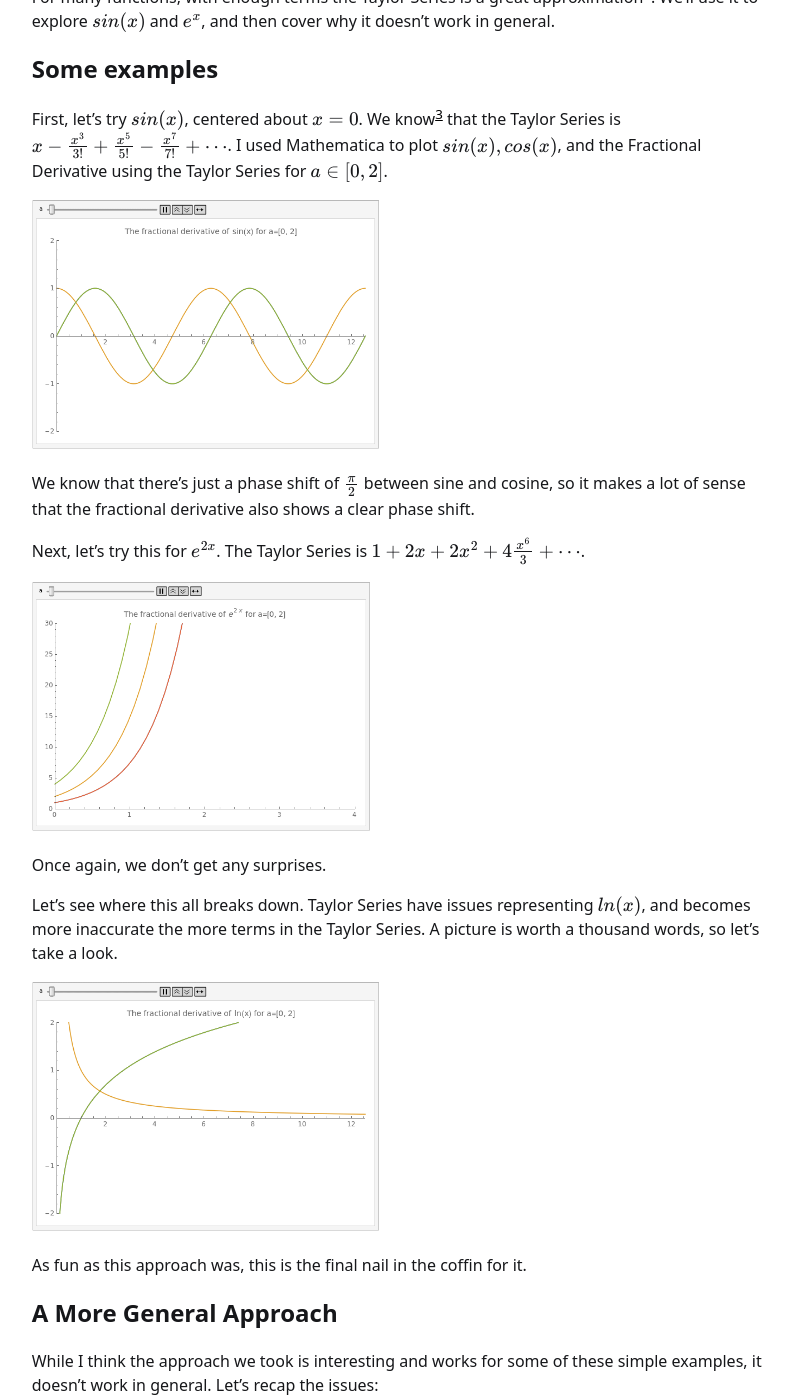
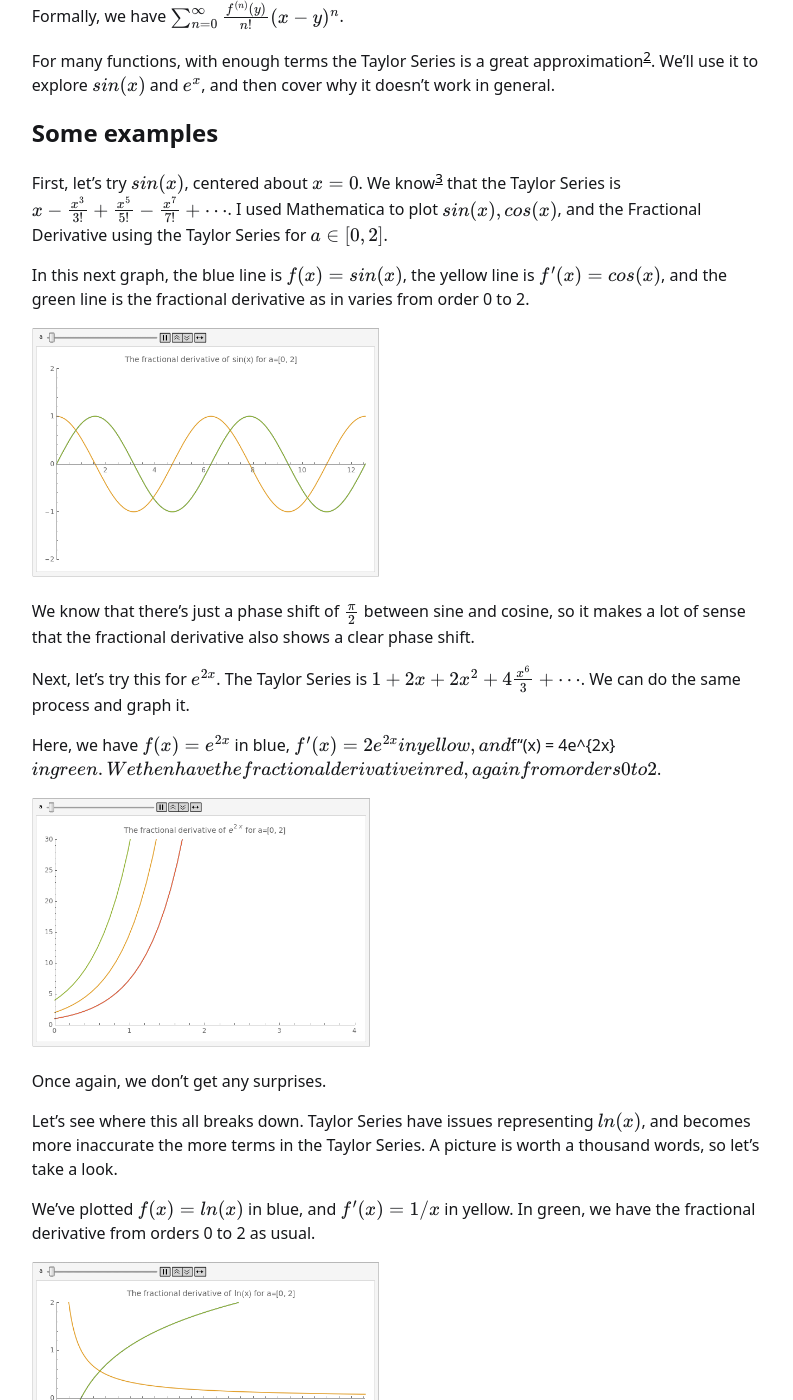
Before and after one commit to McIntireEvan/math-stories, a Jekyll site: the page built from _posts/2020-05-24-fractional-calc.md, in a window 1280 px wide and 1400 px high, scrolled down 3098 px. Shown: the whole window, without its empty margins (321-1114 px from the left). Built offline with Jekyll 4.4.1, drawn with Linux system fonts in a browser that asks for light colours; formulas are drawn with MathJax 3; some of the changed text lies outside the part shown.

Commit message:
Revisions to fractional derivatives

```diff
--- a/_posts/2020-05-24-fractional-calc.md
+++ b/_posts/2020-05-24-fractional-calc.md
@@ -11,7 +11,7 @@ In my second year of college, I took a small course on visualization using Mathe
 
 # Derivatives: A Recap
 
-As a quick recap, the derivative of a function $$f(x)$$ gives the rate of change of $$f$$ with respect to $$x$$. Usually we denote this as $$\frac{d}{dx}$$ or $$f'(x)$$. Since $$f'(x)$$ is also a function, we can take its serivative call the result the second derivative of $$f(x)$$. We can keep repeatedly do this $$n$$ times, and call it the $$n$$th derivative, or a derivative of **order** $$n$$. We write this as $$f^{(n)}(x)$$ or $$\frac{d^n}{dx^n}$$.
+As a quick recap, the derivative of a function $$f(x)$$ gives the rate of change of $$f$$ with respect to $$x$$. Usually we denote this as $$\frac{d}{dx}$$ or $$f'(x)$$. Since $$f'(x)$$ is also a function, we can take its derivative and call the result the second derivative of $$f(x)$$. We can keep repeatedly do this $$n$$ times, and call it the $$n$$th derivative, or a derivative of **order** $$n$$. We write this as $$f^{(n)}(x)$$ or $$\frac{d^n}{dx^n}$$.
 
 At this point, one might wonder if we can generalize derivatives further. The generalization we'll look at is allowing the order to be any real number.
 
@@ -45,6 +45,8 @@ Here, I've plotted $$\Gamma(n)$$ and $$(n-1)!$$. A few things to note:
 Now that we've extended the factorial, let's revisit our formula. Substituting Gamma as appropriate, we come up with $$f^{(a)}(x) = \frac{\Gamma (n + 1)}{\Gamma (n - a + 1)}x^{n-a}$$.
 
 We can go ahead and immediately put it to use. Consider $$f(x) = x^2$$. We'll look at its derivatives for orders in the domain $$[0, 2]$$. I've also plotted the integer-order derivatives we're used to. Before proceeding to the graph below, try to think of what it should look like.
+
+In this graph, the blue line is $$f(x) = x^2$$, the yellow line is $$f'(x) = 2x$$, and the green line is $$f''(x) = 2$$. The blue line is the fractional derivative, varying between orders of 0 and 2.
 
 ![Fractional derivate of x^2 with orders from 0 to 2]({{ site.baseurl }}/assets/fractional-calc/fracx2.gif)
 
@@ -84,17 +86,23 @@ For many functions, with enough terms the Taylor Series is a great approximation
 
 First, let's try $$sin(x)$$, centered about $$x = 0$$. We know[^3] that the Taylor Series is $$x - \frac{x^3}{3!} + \frac{x^5}{5!} - \frac{x^7}{7!} + \cdots$$. I used Mathematica to plot $$sin(x), cos(x)$$, and the Fractional Derivative using the Taylor Series for $$a \in [0, 2]$$.
 
+In this next graph, the blue line is $$f(x) = sin(x)$$, the yellow line is $$f'(x) = cos(x)$$, and the green line is the fractional derivative as in varies from order 0 to 2.
+
 ![Graph of the fractional derivatives of sin(x)]({{ site.baseurl }}/assets/fractional-calc/sin.gif)
 
 We know that there's just a phase shift of $$\frac{\pi}{2}$$ between sine and cosine, so it makes a lot of sense that the fractional derivative also shows a clear phase shift.
 
-Next, let's try this for $$e^{2x}$$. The Taylor Series is $$1 + 2x + 2x^2 + 4\frac{x^6}{3} + \cdots $$.
+Next, let's try this for $$e^{2x}$$. The Taylor Series is $$1 + 2x + 2x^2 + 4\frac{x^6}{3} + \cdots $$. We can do the same process and graph it.
+
+Here, we have $$f(x) = e^{2x}$$ in blue, $$f'(x) = 2e^{2x} in yellow, and $$f''(x) = 4e^{2x}$$ in green. We then have the fractional derivative in red, again from orders 0 to 2$$.
 
 ![Graph of the fractional derivatives of sin(x)]({{ site.baseurl }}/assets/fractional-calc/exp.gif)
 
 Once again, we don't get any surprises.
 
 Let's see where this all breaks down. Taylor Series have issues representing $$ln(x)$$, and becomes more inaccurate the more terms in the Taylor Series. A picture is worth a thousand words, so let's take a look.
+
+We've plotted $$f(x) = ln(x)$$ in blue, and $$f'(x) = 1/x$$ in yellow. In green, we have the fractional derivative from orders 0 to 2 as usual.
 
 ![Graph of the fractional derivatives of ln(x)]({{ site.baseurl }}/assets/fractional-calc/ln.gif)
 
@@ -148,8 +156,8 @@ In calculus, much of what we do is "local". That is, a derivative at a point wil
 
 Before I wrote this post, I wrote mathematica and sage packages that implement the Riemann–Liouville differentegral. Try them out, and feel free to contribute if there are any issues.
 
-- SageMath
-- Mathematica
+- [SageMath](https://github.com/McIntireEvan/DifferIntegral-Sage)
+- [Mathematica](https://github.com/McIntireEvan/DifferIntegral-Mathematica)
 
 # Sources
 
```
